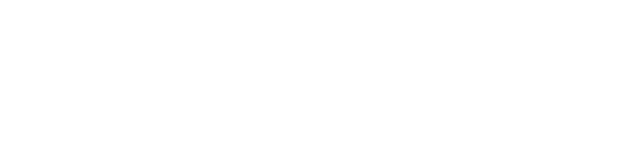
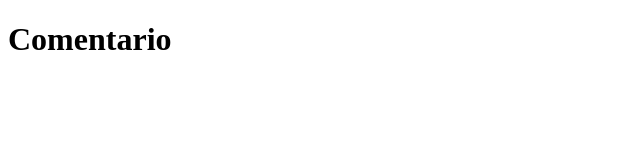
Before and after one commit to MicaelVL/empresaC, a plain HTML site: page INDEX.html in a window 1280 px wide. Shown: the whole page, without its empty margins (0-640 px from the left). Drawn offline with Linux system fonts and the light colour scheme.

Commit message:
Update INDEX.html

```diff
--- a/INDEX.html
+++ b/INDEX.html
@@ -7,6 +7,6 @@
     <title>Document</title>
 </head>
 <body>
-
+    <h1> Comentario </h1>
 </body>
 </html>
```
